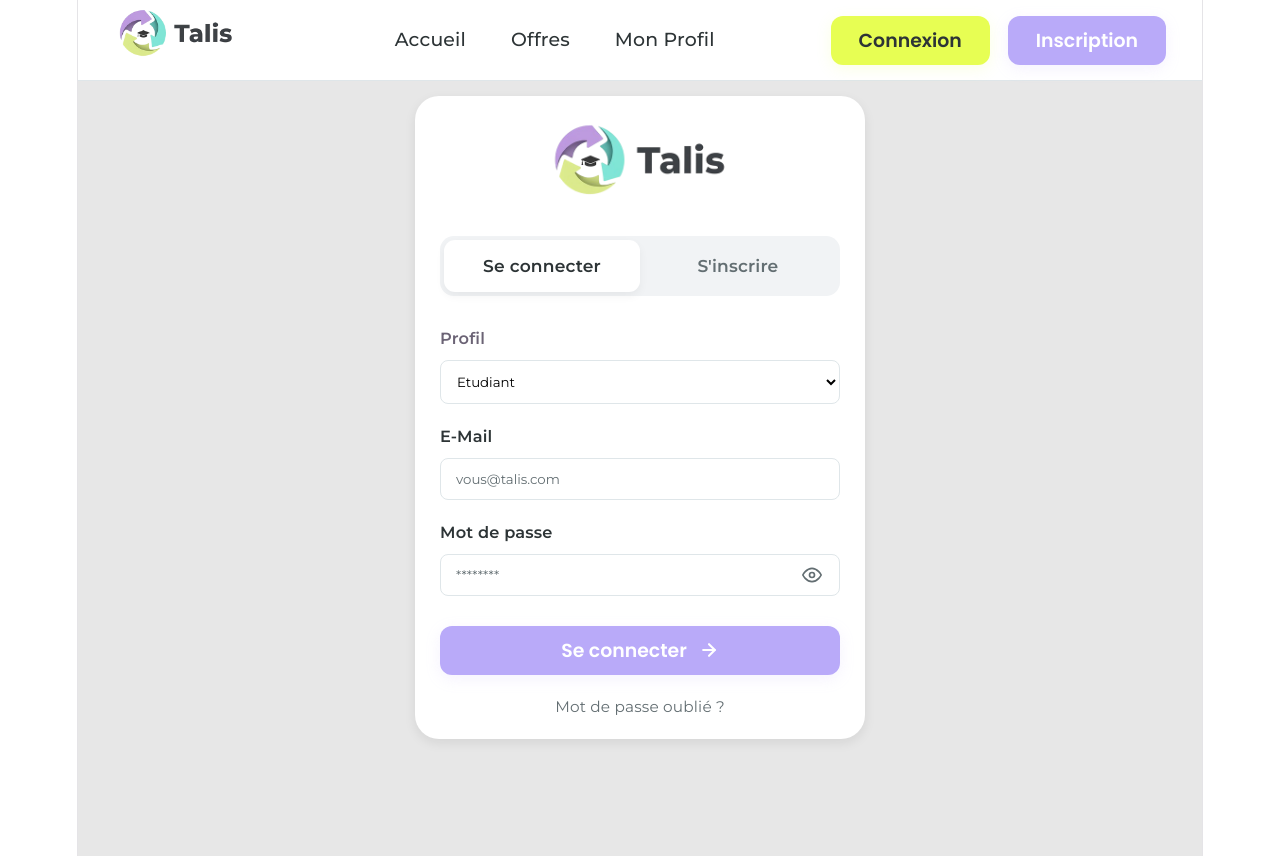
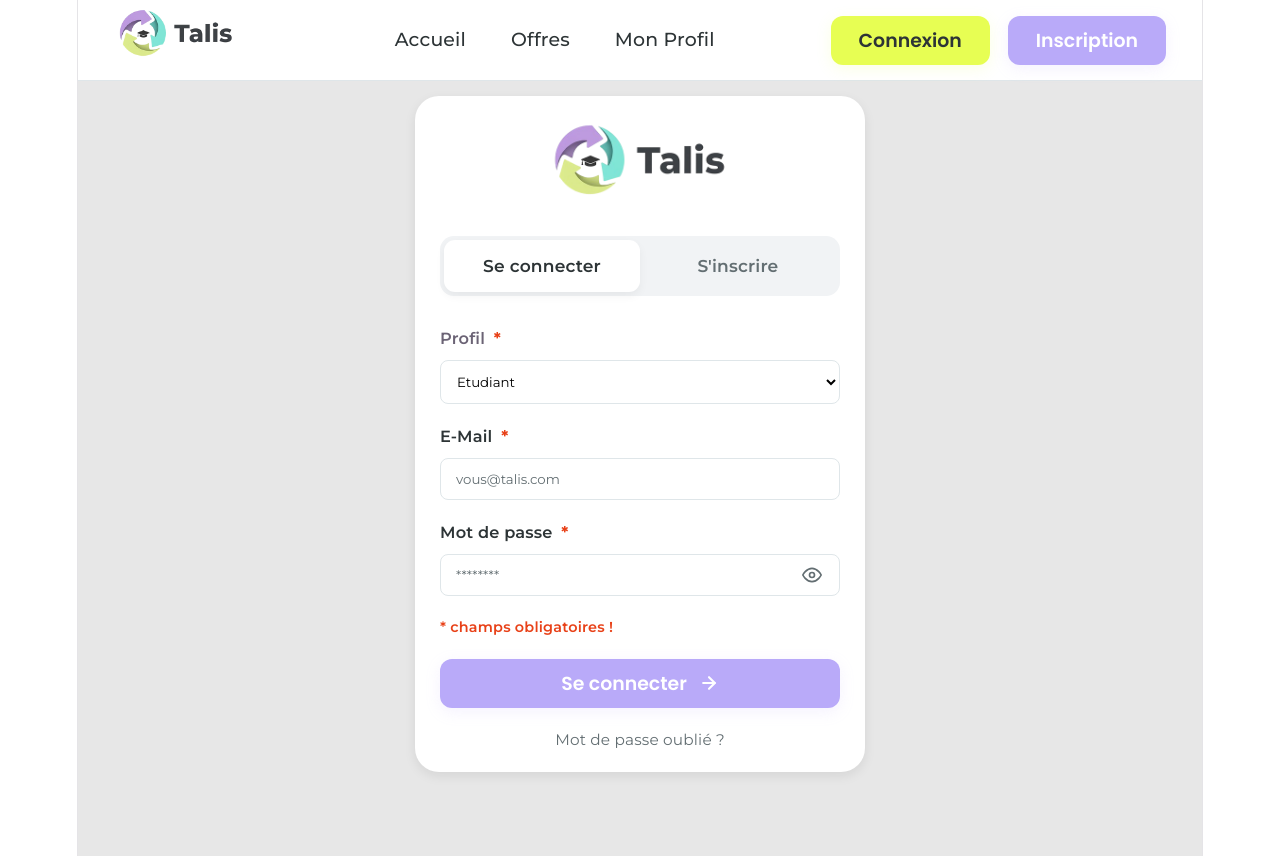
Before and after one commit to Axelezn/TALIS, a React (Vite) app in the folder appli/frontend/: page /login in a window 1280 px wide. Built offline with nearby package versions, Linux system fonts and the light colour scheme; no server answers; the HTML template or start-up script is replaced by a standard one.

Commit message:
feat(login-ui): ajout de * et de vérification des champs avant envoi de formulaire

```diff
--- a/appli/frontend/src/components/common/InputField/InputField.jsx
+++ b/appli/frontend/src/components/common/InputField/InputField.jsx
@@ -2,7 +2,7 @@
 import { useState } from 'react';
 import './InputField.scss';
 
-export default function InputField({ label, type, placeholder, value, onChange, name, required = false }) {
+export default function InputField({ label, type, placeholder, value, onChange, name, required = false, error }) {
   const [showPassword, setShowPassword] = useState(false);
 
   const isPassword = type === 'password';
@@ -10,11 +10,15 @@ export default function InputField({ label, type, placeholder, value, onChange,
 
   return (
     <div className="input-field-container">
-      {label && <label className="input-label">{label}</label>}
+      {label && (
+        <label className="input-label">
+          {label} {required && <span className="required-asterisk" style={{ color: '#E84118', marginLeft: '4px', fontWeight: 'bold' }}>*</span>}
+        </label>
+      )}
 
       <div className="input-wrapper">
         <input
-          className="custom-input"
+          className={`custom-input ${error ? 'input-error' : ''}`}
           type={inputType}
           placeholder={placeholder}
           value={value}
@@ -37,6 +41,11 @@ export default function InputField({ label, type, placeholder, value, onChange,
           </button>
         )}
       </div>
+      {error && (
+        <span className="field-error-message" style={{ color: '#E84118', fontSize: '12px', marginTop: '4px', display: 'block', fontWeight: '500' }}>
+          {error}
+        </span>
+      )}
     </div>
   );
 }
--- a/appli/frontend/src/styles/pages/Auth.scss
+++ b/appli/frontend/src/styles/pages/Auth.scss
@@ -207,6 +207,15 @@
     .animate-fade {
       animation: fadeIn 0.3s ease-in-out;
     }
+
+    .required-note {
+      color: #E84118;
+      font-size: 0.8rem;
+      font-weight: 600;
+      text-align: left;
+      margin: 15px 0 10px 0;
+      display: block;
+    }
   }
 }
 
--- a/appli/frontend/src/views/LoginView.jsx
+++ b/appli/frontend/src/views/LoginView.jsx
@@ -17,6 +17,7 @@ export default function LoginView() {
   const [isSubmitting, setIsSubmitting] = useState(false);
   const [errorMessage, setErrorMessage] = useState('');
   const [successMessage, setSuccessMessage] = useState('');
+  const [errors, setErrors] = useState({});
 
   useEffect(() => {
     if (location.state?.message) {
@@ -27,19 +28,37 @@ export default function LoginView() {
 
   const handleChange = (e) => {
     setErrorMessage('');
-    setFormData({ ...formData, [e.target.name]: e.target.value });
+    const { name, value } = e.target;
+    setErrors(prev => ({ ...prev, [name]: '' }));
+    setFormData({ ...formData, [name]: value });
   };
 
   const handleSubmit = async (e) => {
     e.preventDefault();
 
+    setErrorMessage('');
+    const newErrors = {};
+
+    if (!formData.email.trim()) {
+      newErrors.email = "le champ E-Mail est obligatoire";
+    }
+    if (!formData.password) {
+      newErrors.password = "le champ Mot de passe est obligatoire";
+    }
+
+    if (Object.keys(newErrors).length > 0) {
+      setErrors(newErrors);
+      setErrorMessage('Veuillez remplir tous les champs obligatoires.');
+      return;
+    }
+
     setIsSubmitting(true);
-    setErrorMessage('');
 
     try {
       const response = await loginUser(formData);
       localStorage.setItem('talis_token', response.token);
       localStorage.setItem('talis_user', JSON.stringify(response.user));
+      window.dispatchEvent(new Event('storage'));
       navigate('/');
     } catch (error) {
       setErrorMessage(error.message || 'La connexion a échoué.');
@@ -59,9 +78,11 @@ export default function LoginView() {
             <AuthToggle />
         </div>
 
-        <form className="auth-form" onSubmit={handleSubmit}>
+        <form className="auth-form" onSubmit={handleSubmit} noValidate>
           <div className="custom-select-group">
-            <label className="text-bold">Profil</label>
+            <label className="text-bold">
+              Profil <span style={{ color: '#E84118', marginLeft: '4px', fontWeight: 'bold' }}>*</span>
+            </label>
             <select name="role" className="custom-select" value={formData.role} onChange={handleChange}>
               <option value="etudiant">Etudiant</option>
               <option value="entreprise">Entreprise</option>
@@ -79,6 +100,7 @@ export default function LoginView() {
             value={formData.email}
             onChange={handleChange}
             required
+            error={errors.email}
           />
 
           <InputField
@@ -89,7 +111,11 @@ export default function LoginView() {
             value={formData.password}
             onChange={handleChange}
             required
+            error={errors.password}
           />
+
+          <p className="required-note">* champs obligatoires !</p>
+
           <button type="submit" className="btn btn--primary" disabled={isSubmitting}>
             {isSubmitting ? 'Connexion...' : 'Se connecter'}
             <svg width="20" height="20" viewBox="0 0 24 24" fill="none" stroke="currentColor" strokeWidth="2.5" strokeLinecap="round" strokeLinejoin="round" style={{ marginLeft: '12px' }}>
--- a/appli/frontend/src/views/RegisterView.jsx
+++ b/appli/frontend/src/views/RegisterView.jsx
@@ -12,6 +12,7 @@ export default function RegisterView() {
   const [role, setRole] = useState('etudiant'); // 'etudiant' ou 'entreprise'
   const [isSubmitting, setIsSubmitting] = useState(false);
   const [errorMessage, setErrorMessage] = useState('');
+  const [errors, setErrors] = useState({});
 
   const [formData, setFormData] = useState({
     // Étape 1
@@ -24,36 +25,56 @@ export default function RegisterView() {
 
   const handleChange = (e) => {
     setErrorMessage('');
-    let { name, value } = e.target;
-
-    // Limite le code postal à 5 caractères max
-    if ((name === 'zipCode' || name === 'hqZipCode') && value.length > 5) {
-      value = value.slice(0, 5);
-    }
-
-    // Limite le téléphone à 10 chiffres max (sans compter les espaces/caractères spéciaux)
-    if (name === 'phone') {
-      const cleanPhone = value.replace(/[\s.-]/g, '');
-      if (cleanPhone.length > 10) {
-        return; // Empêche l'ajout du caractère si on dépasse 10 chiffres
-      }
-    }
-
+    const { name, value } = e.target;
+    setErrors(prev => ({ ...prev, [name]: '' }));
     setFormData({ ...formData, [name]: value });
   };
 
   const handleNextStep = () => {
-    // 1. Check if any fields in Step 1 are empty
-    if (!formData.lastName.trim() || !formData.firstName.trim() || !formData.email.trim() ||
-        !formData.address.trim() || !formData.zipCode.trim() || !formData.city.trim() ||
-        !formData.phone.trim() || !formData.ddn.trim() || !formData.password.trim() || !formData.confirmPassword.trim()) {
-      setErrorMessage('Veuillez remplir tous les champs (aucun champ ne doit être laissé vide).');
+    setErrorMessage('');
+    const newErrors = {};
+
+    if (!formData.lastName.trim()) {
+      newErrors.lastName = "le champ Nom est obligatoire";
+    }
+    if (!formData.firstName.trim()) {
+      newErrors.firstName = "le champ Prénom est obligatoire";
+    }
+    if (!formData.email.trim()) {
+      newErrors.email = "le champ E-Mail est obligatoire";
+    }
+    if (!formData.address.trim()) {
+      newErrors.address = "le champ Adresse est obligatoire";
+    }
+    if (!formData.zipCode.trim()) {
+      newErrors.zipCode = "le champ Code Postal est obligatoire";
+    }
+    if (!formData.city.trim()) {
+      newErrors.city = "le champ Ville est obligatoire";
+    }
+    if (!formData.phone.trim()) {
+      newErrors.phone = "le champ Téléphone est obligatoire";
+    }
+    if (!formData.ddn.trim()) {
+      newErrors.ddn = "le champ Date de naissance est obligatoire";
+    }
+    if (!formData.password) {
+      newErrors.password = "le champ Mot de passe est obligatoire";
+    }
+    if (!formData.confirmPassword) {
+      newErrors.confirmPassword = "le champ Confirmation est obligatoire";
+    }
+
+    if (Object.keys(newErrors).length > 0) {
+      setErrors(newErrors);
+      setErrorMessage('Veuillez remplir tous les champs obligatoires.');
       return;
     }
 
     // 2. Validate email format
     const emailRegex = /^[^\s@]+@[^\s@]+\.[^\s@]+$/;
     if (!emailRegex.test(formData.email.trim())) {
+      setErrors({ email: "L'adresse e-mail n'est pas valide." });
       setErrorMessage('L\'adresse e-mail n\'est pas valide.');
       return;
     }
@@ -61,6 +82,7 @@ export default function RegisterView() {
     // 3. Validate zipCode (up to 5 digits)
     const zipRegex = /^\d{1,5}$/;
     if (!zipRegex.test(formData.zipCode.trim())) {
+      setErrors({ zipCode: "Le code postal doit être composé uniquement de chiffres (maximum 5 caractères)." });
       setErrorMessage('Le code postal doit être composé uniquement de chiffres (maximum 5 caractères).');
       return;
     }
@@ -69,6 +91,7 @@ export default function RegisterView() {
     const cleanPhone = formData.phone.replace(/[\s.-]/g, '');
     const phoneRegex = /^(?:(?:\+|00)\d{1,4}|0)[1-9]\d{8,14}$/;
     if (!phoneRegex.test(cleanPhone)) {
+      setErrors({ phone: "Le numéro de téléphone n'est pas valide (ex: 0612345678)." });
       setErrorMessage('Le numéro de téléphone n\'est pas valide (ex: 0612345678).');
       return;
     }
@@ -82,52 +105,89 @@ export default function RegisterView() {
       age--;
     }
     if (age < 15) {
+      setErrors({ ddn: "Vous devez avoir au moins 15 ans pour accéder au site." });
       setErrorMessage('Vous devez avoir au moins 15 ans pour accéder au site.');
       return;
     }
 
     // 6. Validate password match and length
     if (formData.password !== formData.confirmPassword) {
+      setErrors({ confirmPassword: "Les mots de passe ne correspondent pas." });
       setErrorMessage('Les mots de passe ne correspondent pas.');
       return;
     }
 
     if (formData.password.length < 8) {
+      setErrors({ password: "Le mot de passe doit contenir au moins 8 caractères." });
       setErrorMessage('Le mot de passe doit contenir au moins 8 caractères.');
       return;
     }
 
+    setErrors({});
     setErrorMessage('');
     setStep(2);
   };
 
   const handleSubmit = async (e) => {
     e.preventDefault();
-    setIsSubmitting(true);
     setErrorMessage('');
+    const newErrors = {};
 
     // Check Step 2 empty fields
     if (role === 'etudiant') {
-      if (!formData.studyLevel.trim() || !formData.studyPlace.trim() || !formData.major.trim()) {
-        setErrorMessage('Veuillez remplir tous les champs de votre profil étudiant (aucun champ ne doit être laissé vide).');
-        setIsSubmitting(false);
-        return;
+      if (!formData.studyLevel.trim()) {
+        newErrors.studyLevel = "le champ Niveau d'études est obligatoire";
+      }
+      if (!formData.studyPlace.trim()) {
+        newErrors.studyPlace = "le champ Lieu d'études est obligatoire";
+      }
+      if (!formData.major.trim()) {
+        newErrors.major = "le champ Intitulé formation est obligatoire";
       }
     } else if (role === 'entreprise') {
-      if (!formData.companyName.trim() || !formData.siret.trim() || !formData.companySize.trim() ||
-          !formData.sector.trim() || !formData.jobTitle.trim() || !formData.linkedin.trim() ||
-          !formData.hqAddress.trim() || !formData.hqZipCode.trim() || !formData.hqCity.trim()) {
-        setErrorMessage('Veuillez remplir tous les champs de votre profil entreprise (aucun champ ne doit être laissé vide).');
-        setIsSubmitting(false);
-        return;
+      if (!formData.companyName.trim()) {
+        newErrors.companyName = "le champ Nom société est obligatoire";
       }
-      const hqZipRegex = /^\d{1,5}$/;
-      if (!hqZipRegex.test(formData.hqZipCode.trim())) {
-        setErrorMessage('Le code postal du siège social doit être composé uniquement de chiffres (maximum 5 caractères).');
-        setIsSubmitting(false);
-        return;
+      if (!formData.siret.trim()) {
+        newErrors.siret = "le champ Siret est obligatoire";
+      }
+      if (!formData.companySize.trim()) {
+        newErrors.companySize = "le champ Taille est obligatoire";
+      }
+      if (!formData.sector.trim()) {
+        newErrors.sector = "le champ Secteur est obligatoire";
+      }
+      if (!formData.jobTitle.trim()) {
+        newErrors.jobTitle = "le champ Poste occupé est obligatoire";
+      }
+      if (!formData.linkedin.trim()) {
+        newErrors.linkedin = "le champ LinkedIn Pro est obligatoire";
+      }
+      if (!formData.hqAddress.trim()) {
+        newErrors.hqAddress = "le champ Siège social est obligatoire";
+      }
+      if (!formData.hqZipCode.trim()) {
+        newErrors.hqZipCode = "le champ Code Postal est obligatoire";
+      }
+      if (!formData.hqCity.trim()) {
+        newErrors.hqCity = "le champ Ville est obligatoire";
+      }
+
+      if (!newErrors.hqZipCode) {
+        const hqZipRegex = /^\d{1,5}$/;
+        if (!hqZipRegex.test(formData.hqZipCode.trim())) {
+          newErrors.hqZipCode = "Le code postal du siège social doit être composé uniquement de chiffres (maximum 5 caractères).";
+        }
       }
     }
+
+    if (Object.keys(newErrors).length > 0) {
+      setErrors(newErrors);
+      setErrorMessage('Veuillez remplir tous les champs obligatoires.');
+      return;
+    }
+
+    setIsSubmitting(true);
 
     try {
       await registerUser({
@@ -153,30 +213,32 @@ export default function RegisterView() {
         </div>
         <AuthToggle />
 
-        <form className="auth-form" onSubmit={handleSubmit}>
+        <form className="auth-form" onSubmit={handleSubmit} noValidate>
           {errorMessage ? <p className="auth-feedback auth-feedback--error">{errorMessage}</p> : null}
 
           {step === 1 && (
             <div className="step-content">
               <h2 className="h2-style text-small-title">Vos informations personnelles</h2>
               <div className="form-grid">
-                <InputField label="Nom" name="lastName" placeholder="Dupont" value={formData.lastName} onChange={handleChange} required />
-                <InputField label="Prénom" name="firstName" placeholder="Jean" value={formData.firstName} onChange={handleChange} required />
+                <InputField label="Nom" name="lastName" placeholder="Dupont" value={formData.lastName} onChange={handleChange} required error={errors.lastName} />
+                <InputField label="Prénom" name="firstName" placeholder="Jean" value={formData.firstName} onChange={handleChange} required error={errors.firstName} />
               </div>
-              <InputField label="E-Mail" type="email" name="email" placeholder="jean@talis.com" value={formData.email} onChange={handleChange} required />
-              <InputField label="Adresse" name="address" placeholder="12 rue des Lilas" value={formData.address} onChange={handleChange} />
+              <InputField label="E-Mail" type="email" name="email" placeholder="jean@talis.com" value={formData.email} onChange={handleChange} required error={errors.email} />
+              <InputField label="Adresse" name="address" placeholder="12 rue des Lilas" value={formData.address} onChange={handleChange} required error={errors.address} />
               <div className="form-grid">
-                <InputField label="Code Postal" name="zipCode" placeholder="75000" value={formData.zipCode} onChange={handleChange} maxLength={5} />
-                <InputField label="Ville" name="city" placeholder="Paris" value={formData.city} onChange={handleChange} />
+                <InputField label="Code Postal" name="zipCode" placeholder="75000" value={formData.zipCode} onChange={handleChange} required error={errors.zipCode} />
+                <InputField label="Ville" name="city" placeholder="Paris" value={formData.city} onChange={handleChange} required error={errors.city} />
               </div>
               <div className="form-grid">
-                <InputField label="Téléphone" type="tel" name="phone" placeholder="06 12 34 56 78" value={formData.phone} onChange={handleChange} />
-                <InputField label="Date de naissance" type="date" name="ddn" value={formData.ddn} onChange={handleChange} />
+                <InputField label="Téléphone" type="tel" name="phone" placeholder="06 12 34 56 78" value={formData.phone} onChange={handleChange} required error={errors.phone} />
+                <InputField label="Date de naissance" type="date" name="ddn" value={formData.ddn} onChange={handleChange} required error={errors.ddn} />
               </div>
               <div className="form-grid">
-                <InputField label="Mot de passe" type="password" name="password" value={formData.password} onChange={handleChange} required />
-                <InputField label="Confirmation" type="password" name="confirmPassword" value={formData.confirmPassword} onChange={handleChange} required />
+                <InputField label="Mot de passe" type="password" name="password" value={formData.password} onChange={handleChange} required error={errors.password} />
+                <InputField label="Confirmation" type="password" name="confirmPassword" value={formData.confirmPassword} onChange={handleChange} required error={errors.confirmPassword} />
               </div>
+
+              <p className="required-note">* champs obligatoires !</p>
 
               <button type="button" className="btn btn--primary" onClick={handleNextStep}>
                 Continuer
@@ -189,27 +251,38 @@ export default function RegisterView() {
             <div className="step-content">
               <h2 className="h2-style text-small-title">Quel est votre profil ?</h2>
 
+              {/* Le second AuthToggle pour le rôle */}
               <div className="role-toggle-container">
                 <button
                   type="button"
                   className={`role-btn ${role === 'etudiant' ? 'active' : ''}`}
-                  onClick={() => setRole('etudiant')}
+                  onClick={() => {
+                    setRole('etudiant');
+                    setErrors({});
+                    setErrorMessage('');
+                  }}
                 >Étudiant</button>
                 <button
                   type="button"
                   className={`role-btn ${role === 'entreprise' ? 'active' : ''}`}
-                  onClick={() => setRole('entreprise')}
+                  onClick={() => {
+                    setRole('entreprise');
+                    setErrors({});
+                    setErrorMessage('');
+                  }}
                 >Entreprise</button>
               </div>
 
               {/* CHAMPS ÉTUDIANT */}
               {role === 'etudiant' && (
                 <div className="role-fields animate-fade-in">
-                  <InputField label="Niveau d'études" name="studyLevel" placeholder="Master 1..." value={formData.studyLevel} onChange={handleChange} />
-                  <InputField label="Lieu d'études" name="studyPlace" placeholder="Université de..." value={formData.studyPlace} onChange={handleChange} />
-                  <InputField label="Intitulé formation" name="major" placeholder="Développement Web..." value={formData.major} onChange={handleChange} />
+                  <InputField label="Niveau d'études" name="studyLevel" placeholder="Master 1..." value={formData.studyLevel} onChange={handleChange} required error={errors.studyLevel} />
+                  <InputField label="Lieu d'études" name="studyPlace" placeholder="Université de..." value={formData.studyPlace} onChange={handleChange} required error={errors.studyPlace} />
+                  <InputField label="Intitulé formation" name="major" placeholder="Développement Web..." value={formData.major} onChange={handleChange} required error={errors.major} />
                   <div className="custom-select-group">
-                    <label className="text-bold">Type de contrat</label>
+                    <label className="text-bold">
+                      Type de contrat <span style={{ color: '#E84118', marginLeft: '4px', fontWeight: 'bold' }}>*</span>
+                    </label>
                     <select name="contractType" className="custom-select" value={formData.contractType} onChange={handleChange}>
                       <option value="stage">Stage</option>
                       <option value="alternance">Alternance</option>
@@ -222,23 +295,25 @@ export default function RegisterView() {
               {role === 'entreprise' && (
                 <div className="role-fields animate-fade-in">
                   <div className="form-grid">
-                    <InputField label="Nom société" name="companyName" value={formData.companyName} onChange={handleChange} required />
-                    <InputField label="Siret" name="siret" value={formData.siret} onChange={handleChange} />
+                    <InputField label="Nom société" name="companyName" value={formData.companyName} onChange={handleChange} required error={errors.companyName} />
+                    <InputField label="Siret" name="siret" value={formData.siret} onChange={handleChange} required error={errors.siret} />
                   </div>
                   <div className="form-grid">
-                    <InputField label="Taille" name="companySize" placeholder="1-10 sal." value={formData.companySize} onChange={handleChange} />
-                    <InputField label="Secteur" name="sector" value={formData.sector} onChange={handleChange} />
+                    <InputField label="Taille" name="companySize" placeholder="1-10 sal." value={formData.companySize} onChange={handleChange} required error={errors.companySize} />
+                    <InputField label="Secteur" name="sector" value={formData.sector} onChange={handleChange} required error={errors.sector} />
                   </div>
-                  <InputField label="Poste occupé" name="jobTitle" value={formData.jobTitle} onChange={handleChange} />
-                  <InputField label="LinkedIn Pro" name="linkedin" placeholder="url..." value={formData.linkedin} onChange={handleChange} />
+                  <InputField label="Poste occupé" name="jobTitle" value={formData.jobTitle} onChange={handleChange} required error={errors.jobTitle} />
+                  <InputField label="LinkedIn Pro" name="linkedin" placeholder="url..." value={formData.linkedin} onChange={handleChange} required error={errors.linkedin} />
                   <hr />
-                  <InputField label="Siège social" name="hqAddress" value={formData.hqAddress} onChange={handleChange} required />
+                  <InputField label="Siège social" name="hqAddress" value={formData.hqAddress} onChange={handleChange} required error={errors.hqAddress} />
                   <div className="form-grid">
-                    <InputField label="Code Postal" name="hqZipCode" value={formData.hqZipCode} onChange={handleChange} maxLength={5} />
-                    <InputField label="Ville" name="hqCity" value={formData.hqCity} onChange={handleChange} required />
+                    <InputField label="Code Postal" name="hqZipCode" value={formData.hqZipCode} onChange={handleChange} required error={errors.hqZipCode} />
+                    <InputField label="Ville" name="hqCity" value={formData.hqCity} onChange={handleChange} required error={errors.hqCity} />
                   </div>
                 </div>
               )}
+
+              <p className="required-note">* champs obligatoires !</p>
 
               <div className="form-actions">
                 <button type="button" className="btn-link" onClick={() => setStep(1)}>Retour</button>
```
Also changed, not shown: appli/frontend/src/components/common/InputField/InputField.scss (+8 -0 lines).
